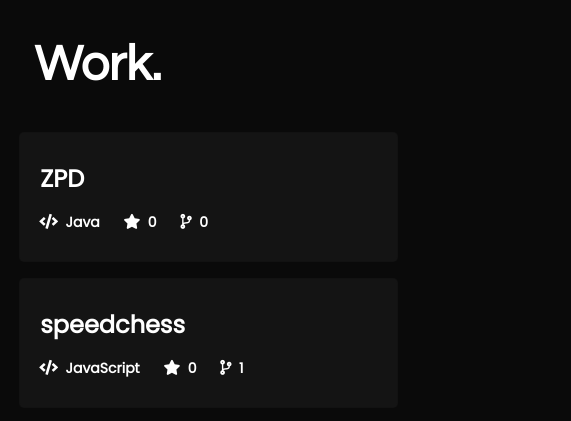
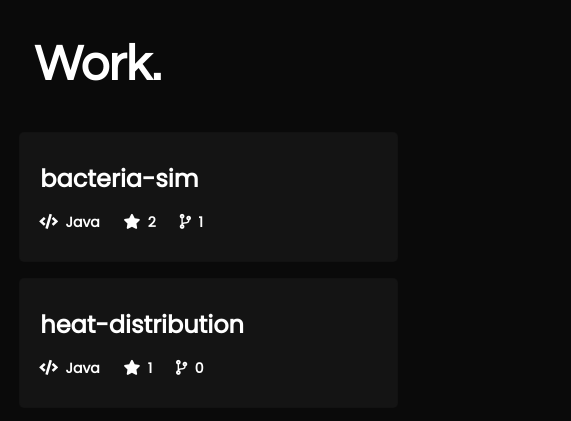
Before and after one commit to emilssipols11/emilssipols11.github.io, a plain HTML site: page index.html in a window 1280 px wide. Shown: the part 75-496 px from the top of the page, 388-959 px from the left. Drawn offline with nearby package versions, Linux system fonts and the light colour scheme; no server answers; a script that the page names is missing.

Commit message:
rearranged the projects

```diff
--- a/index.html
+++ b/index.html
@@ -36,6 +36,32 @@
       <div id="work">
         <h1>Work.</h1>
         <div class="projects" id="work_section">
+                        <a href="https://github.com/emilssipols11/bacteria-sim" target="_blank">
+                        <section>
+                            <div class="section_title">bacteria-sim</div>
+                            <div class="about_section">
+                            <span style="display:none;">undefined</span>
+                            </div>
+                            <div class="bottom_section">
+                                <span style="display:inline-block;"><i class="fas fa-code"></i>&nbsp; Java</span>
+                                <span><i class="fas fa-star"></i>&nbsp; 2</span>
+                                <span><i class="fas fa-code-branch"></i>&nbsp; 1</span>
+                            </div>
+                        </section>
+                        </a>
+                        <a href="https://github.com/emilssipols11/heat-distribution" target="_blank">
+                        <section>
+                            <div class="section_title">heat-distribution</div>
+                            <div class="about_section">
+                            <span style="display:none;">undefined</span>
+                            </div>
+                            <div class="bottom_section">
+                                <span style="display:inline-block;"><i class="fas fa-code"></i>&nbsp; Java</span>
+                                <span><i class="fas fa-star"></i>&nbsp; 1</span>
+                                <span><i class="fas fa-code-branch"></i>&nbsp; 0</span>
+                            </div>
+                        </section>
+                        </a>
                         <a href="https://github.com/emilssipols11/ZPD" target="_blank">
                         <section>
                             <div class="section_title">ZPD</div>
@@ -46,19 +72,6 @@
                                 <span style="display:inline-block;"><i class="fas fa-code"></i>&nbsp; Java</span>
                                 <span><i class="fas fa-star"></i>&nbsp; 0</span>
                                 <span><i class="fas fa-code-branch"></i>&nbsp; 0</span>
-                            </div>
-                        </section>
-                        </a>
-                        <a href="https://github.com/vascodegraaff/speedchess" target="_blank">
-                        <section>
-                            <div class="section_title">speedchess</div>
-                            <div class="about_section">
-                            <span style="display:none;">undefined</span>
-                            </div>
-                            <div class="bottom_section">
-                                <span style="display:inline-block;"><i class="fas fa-code"></i>&nbsp; JavaScript</span>
-                                <span><i class="fas fa-star"></i>&nbsp; 0</span>
-                                <span><i class="fas fa-code-branch"></i>&nbsp; 1</span>
                             </div>
                         </section>
                         </a>
```
